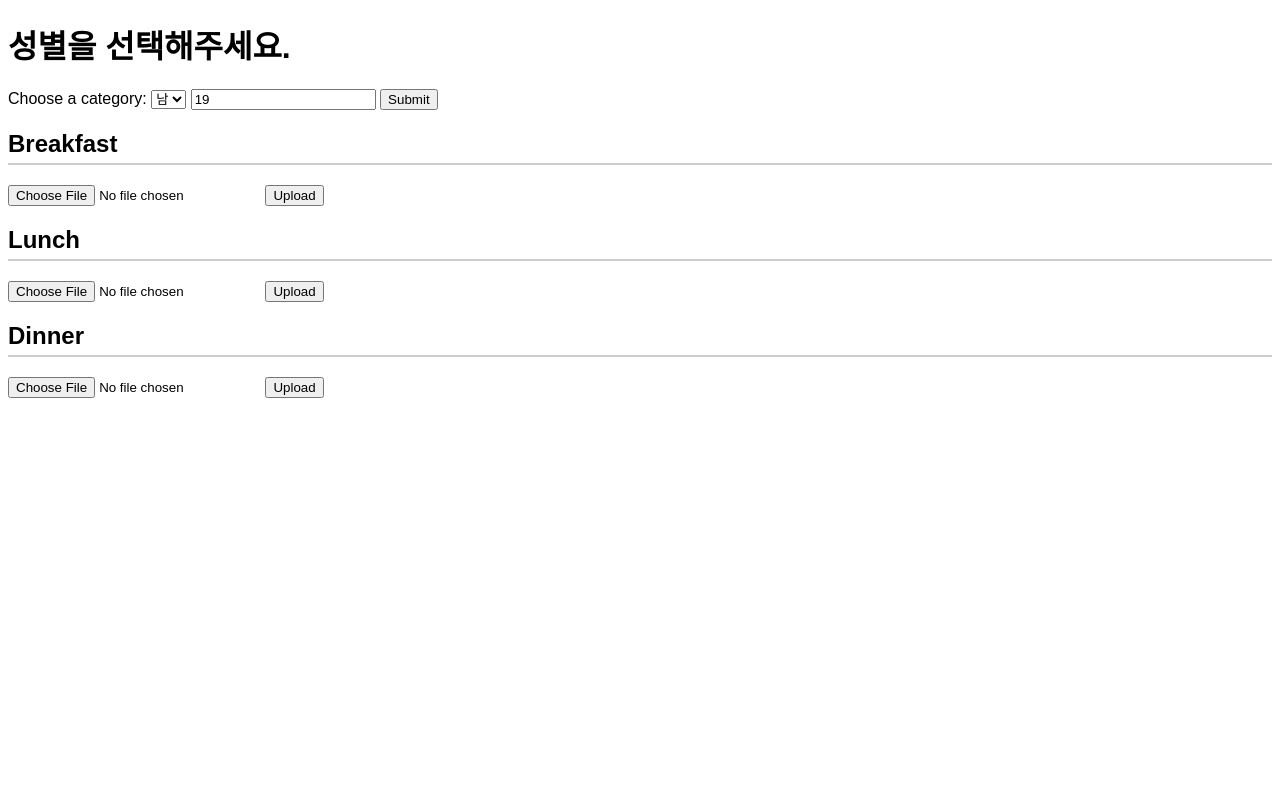
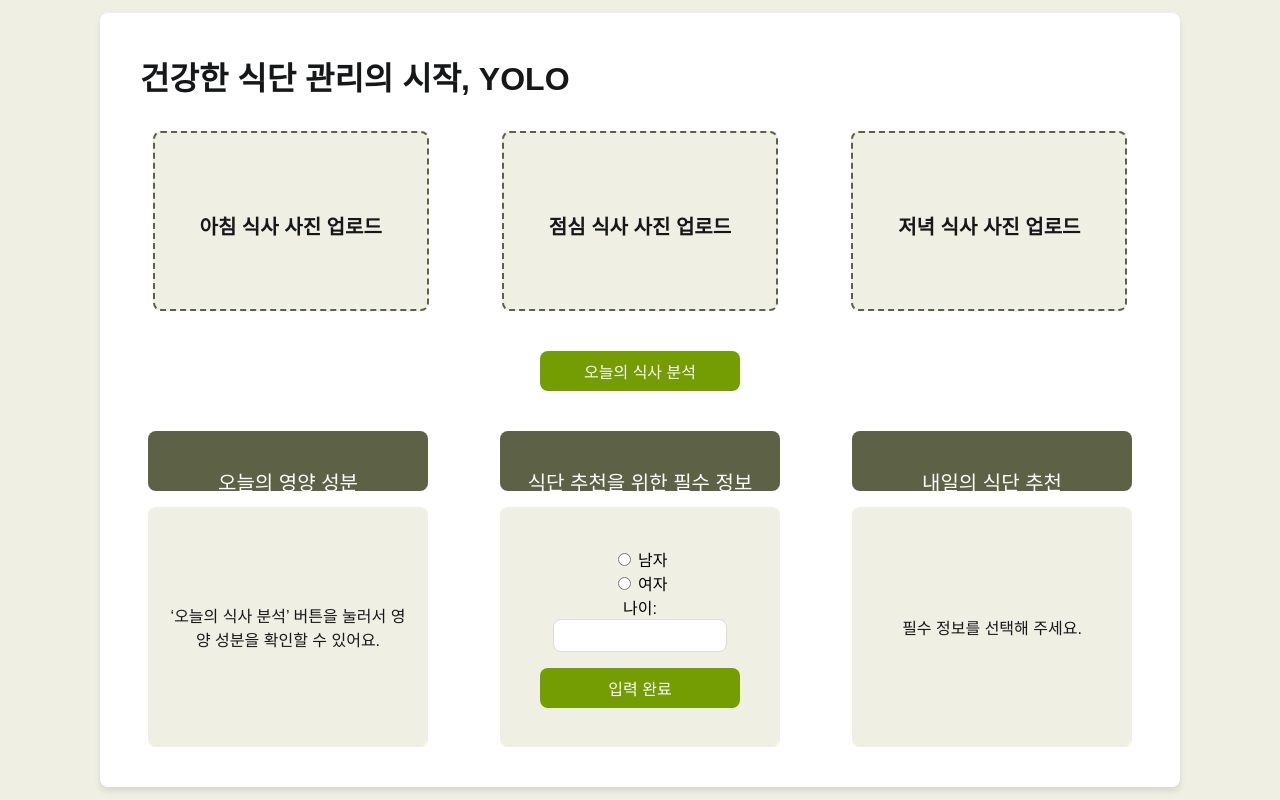
Before and after one commit to ussr1285/your_optimal_dietary_lifestyle_organizer, a Flask app: page / in a window 1280 px wide. Run offline with Flask 3, Linux system fonts and the light colour scheme; parts of the project's set-up code (start-up, migrations or seed data) failed here and were passed over.

Commit message:
프론트엔드 코드 합체

```diff
--- a/Food_recommend.py
+++ b/Food_recommend.py
@@ -37,7 +37,7 @@ class Nutrient:
         if self.gender=='남':
             need_nutrition = man_df.loc[:, self.age] - data.sum(axis=1)
         else:
-            need_nutrition = woman_df.loc[:, self.age] - data.T.sum(axis=1)
+            need_nutrition = woman_df.loc[:, self.age] - data.sum(axis=1)
         return need_nutrition
 
     def get_recommend_food(self):
@@ -54,7 +54,6 @@ class Nutrient:
         remaining_distances = remaining_distances.drop(second_nearest_index)
         third_nearest_index = remaining_distances[~remaining_distances.index.str.contains('|'.join(selected_indices))].idxmin()
         selected_indices.append(third_nearest_index)
-
         return selected_indices
 
 # ## 사용 방법
--- a/app.py
+++ b/app.py
@@ -95,7 +95,6 @@ def render_food_template(food_list, food_nutrient, results):
 def submit():
     gender = request.form.get('gender')
     age = request.form.get('age')
-    age = '0' if age == None else age
 
     food_list = []
     for meal in MEALS:
@@ -106,7 +105,6 @@ def submit():
         last_filename = ''.join((os.listdir(meal_folder)[-1]))
         filepath = '/'.join(['.', UPLOAD_FOLDER, meal, last_filename])
         food_list.append(yolo.img_2_txt(filepath))
-
     results = fr.Nutrient(food_list=food_list, gender=gender, age=int(age))
     food_nutrient = results.get_nutrient_ingestion()
 
--- /dev/null
+++ b/static/styles.css
@@ -0,0 +1,186 @@
+/* 한도연 */
+
+body {
+    font-family: Arial, sans-serif;
+    background-color: #EFEFE4;
+    margin: 0;
+    padding: 0;
+    display: flex;
+    flex-direction: column;
+    justify-content: center;
+    align-items: center;
+    height: 100vh;
+}
+
+.container {
+    width: 1080px;
+    height: auto;
+    margin: auto;
+    padding: 1rem;
+    background-color: #ffffff;
+    border-radius: 0.5rem;
+    box-shadow: 0 4px 6px rgba(0, 0, 0, 0.1);
+    box-sizing: border-box;
+}
+
+h1 {
+    font-size: 2rem;
+    font-weight: bold;
+    color: #161718;
+    margin-top: 1.5rem;
+    margin-left: 1.5rem;
+    margin-bottom: 2rem;
+    text-align: left;
+}
+
+form {
+    display: flex;
+    flex-direction: column;
+    align-items: center;
+}
+
+.meal-sections {
+    display: flex;
+    justify-content: space-between;
+    width: 100%;
+    margin-bottom: 1.5rem;
+}
+
+.meal-section {
+    flex: 1;
+    text-align: center;
+    display: flex;
+    flex-direction: column;
+    align-items: center;
+}
+
+.meal-section h2 {
+    font-size: 1.25rem;
+    font-weight: 600;
+    margin-bottom: 0.5rem;
+}
+
+.custom-file-upload {
+    display: flex;
+    justify-content: center;
+    align-items: center;
+    width: 240px;
+    height: 160px;
+    padding: 0.5rem 1rem;
+    cursor: pointer;
+    background-color: #EFEFE4;
+    color: #161718;
+    border-radius: 0.5rem;
+    text-align: center;
+    transition: background-color 0.3s;
+    border: 2px dashed #5D6247;
+    position: relative;
+    overflow: hidden;
+}
+
+.image-preview {
+    max-width: 100%;
+    max-height: 100%;
+    position: absolute;
+    top: 50%;
+    left: 50%;
+    transform: translate(-50%, -50%);
+    display: block;
+    object-fit: contain;
+    object-position: center;
+}
+
+input[type="file"] {
+    display: none;
+}
+
+button {
+    background-color: #749C03;
+    width: 200px;
+    height: 40px;
+    color: #ffffff;
+    font-size: 1rem;
+    font-weight: 400;
+    padding: 0.5rem 1rem;
+    border-radius: 0.5rem;
+    cursor: pointer;
+    border: none;
+    transition: background-color 0.3s;
+    margin-top: 1rem;
+}
+
+button:hover {
+    background-color: #5e7d02;
+}
+
+.results-container1 {
+    display: flex;
+    flex-direction: row;
+    justify-content: space-between;
+    align-items: center;
+    width: 100%;
+    margin-top: 2.5rem;
+    box-sizing: border-box;
+    padding-left: 2rem;
+    padding-right: 2rem;
+}
+
+.results-container2 {
+    display: flex;
+    flex-direction: row;
+    justify-content: space-between;
+    align-items: center;
+    width: 100%;
+    box-sizing: border-box;
+    margin-top: 1rem;
+    margin-bottom: 1.5rem;
+    padding-left: 2rem;
+    padding-right: 2rem;
+}
+
+.result-title-box {
+    width: 280px;
+    height: 60px;
+    background-color: #5D6247;
+    border-radius: 0.5rem;
+    padding: 1rem;
+    box-sizing: border-box;
+    text-align: center;
+}
+
+.result-content-box {
+    width: 280px;
+    height: 240px;
+    background-color: #EFEFE4;
+    border-radius: 0.5rem;
+    padding: 1rem;
+    flex-direction: column;
+    box-sizing: border-box;
+    text-align: center;
+    display: flex;
+    justify-content: center;
+    align-items: center;
+}
+
+.result-title-box h3 {
+    font-size: 1.25rem;
+    font-weight: 400;
+    color: #ffffff;
+}
+
+.result-content-box p {
+    font-size: 1rem;
+    font-weight: 400;
+    color: #161718;
+}
+
+.result-content-box label {
+    display: block;
+}
+
+.result-content-box input[type="text"] {
+    width: 80%;
+    padding: 0.5rem;
+    border: 1px solid #dcdcdc;
+    border-radius: 0.5rem;
+}
--- a/templates/index.html
+++ b/templates/index.html
@@ -1,106 +1,88 @@
 <!DOCTYPE html>
 <html lang="en">
-
 <head>
     <meta charset="UTF-8">
     <meta name="viewport" content="width=device-width, initial-scale=1.0">
-    <title>Select Category</title>
-    <style>
-        body {
-            font-family: Arial, sans-serif;
-        }
-
-        .container {
-            max-width: 600px;
-            margin: 0 auto;
-        }
-
-        .meal-section {
-            margin-bottom: 20px;
-        }
-
-        h2 {
-            border-bottom: 2px solid #ccc;
-            padding-bottom: 5px;
-        }
-
-        ul {
-            list-style: none;
-            padding: 0;
-        }
-
-        li {
-            margin-bottom: 10px;
-        }
-
-        img {
-            max-width: 100%;
-            height: auto;
-        }
-    </style>
+    <title>Team 9 - YOLO</title>
+    <link rel="stylesheet" href="{{ url_for('static', filename='styles.css') }}">
 </head>
-
 <body>
-    <h1>성별을 선택해주세요.</h1>
-    <form action="{{ url_for('submit') }}" method="post">
-        <label for="gender">Choose a category:</label>
-        <select name="gender" id="gender">
-            <option value="남">남</option>
-            <option value="여">여</option>
-        </select>
-        <input type="number" name="age" id="age" placeholder="나이" value="19" min="1">
-        <input type="submit" value="Submit">
-    </form>
-
-    <div class="meal-section">
-        <h2>Breakfast</h2>
-        <form id="breakfast-form" enctype="multipart/form-data">
-            <input type="file" name="file" id="breakfast-file" accept="image/*">
-            <button type="button" onclick="uploadFile('breakfast')">Upload</button>
+    <div class="container">
+        <h1>건강한 식단 관리의 시작, YOLO</h1>
+        <form id="mealForm" action="javascript:void(0);" method="post" enctype="multipart/form-data">
+            <div class="meal-sections">
+                <div class="meal-section">
+                    <label class="custom-file-upload">
+                        <h2>아침 식사 사진 업로드</h2>
+                        <input type="file" name="breakfast_image" accept="image/*" onchange="previewImage(event, 'breakfastPreview')">
+                        <img id="breakfastPreview" class="image-preview" src="#" alt="아침 식사 이미지 미리보기" style="display: none;">
+                    </label>
+                </div>
+                <div class="meal-section">
+                    <label class="custom-file-upload">
+                        <h2>점심 식사 사진 업로드</h2>
+                        <input type="file" name="lunch_image" accept="image/*" onchange="previewImage(event, 'lunchPreview')">
+                        <img id="lunchPreview" class="image-preview" src="#" alt="점심 식사 이미지 미리보기" style="display: none;">
+                    </label>
+                </div>
+                <div class="meal-section">
+                    <label class="custom-file-upload">
+                        <h2>저녁 식사 사진 업로드</h2>
+                        <input type="file" name="dinner_image" accept="image/*" onchange="previewImage(event, 'dinnerPreview')">
+                        <img id="dinnerPreview" class="image-preview" src="#" alt="저녁 식사 이미지 미리보기" style="display: none;">
+                    </label>
+                </div>
+            </div>
+            <button type="submit" onclick="showResults()">오늘의 식사 분석</button>
         </form>
-        <ul id="breakfast-files"></ul>
-    </div>
-
-    <div class="meal-section">
-        <h2>Lunch</h2>
-        <form id="lunch-form" enctype="multipart/form-data">
-            <input type="file" name="file" id="lunch-file" accept="image/*">
-            <button type="button" onclick="uploadFile('lunch')">Upload</button>
-        </form>
-        <ul id="lunch-files"></ul>
-    </div>
-
-    <div class="meal-section">
-        <h2>Dinner</h2>
-        <form id="dinner-form" enctype="multipart/form-data">
-            <input type="file" name="file" id="dinner-file" accept="image/*">
-            <button type="button" onclick="uploadFile('dinner')">Upload</button>
-        </form>
-        <ul id="dinner-files"></ul>
+        <div class="results-container1">
+            <div class="result-title-box">
+                <h3>오늘의 영양 성분</h3>
+            </div>
+            <div class="result-title-box">
+                <h3>식단 추천을 위한 필수 정보</h3>
+            </div>
+            <div class="result-title-box">
+                <h3>내일의 식단 추천</h3>
+            </div>
+        </div>
+        <div class="results-container2">
+            <div class="result-content-box">
+                <p>‘오늘의 식사 분석’ 버튼을 눌러서 영양 성분을 확인할 수 있어요.</p>
+            </div>
+            <div class="result-content-box">
+                <div>
+                    <label><input type="radio" name="gender" value="남"> 남자</label>
+                    <label><input type="radio" name="gender" value="여"> 여자</label>
+                </div>
+                <div>
+                    <label>나이:</label>
+                    <input type="text" name="age">
+                </div>
+                <button type="submit">입력 완료</button>
+            </div>
+            <div class="result-content-box">
+                <p>필수 정보를 선택해 주세요.</p>
+            </div>
+        </div>
     </div>
 
     <script>
-        function uploadFile(meal) {
-            var form = document.getElementById(meal + '-form');
-            var formData = new FormData(form);
-            var xhr = new XMLHttpRequest();
-            xhr.open('POST', '/upload/' + meal, true);
-            xhr.onload = function () {
-                if (xhr.status === 200) {
-                    var response = JSON.parse(xhr.responseText);
-                    var ul = document.getElementById(meal + '-files');
-                    var li = document.createElement('li');
-                    var img = document.createElement('img');
-                    img.src = response.filepath;
-                    li.appendChild(img);
-                    ul.appendChild(li);
-                } else {
-                    alert('An error occurred!');
-                }
-            };
-            xhr.send(formData);
+        function previewImage(event, previewId) {
+            var reader = new FileReader();
+            reader.onload = function() {
+                var output = document.getElementById(previewId);
+                output.src = reader.result;
+                output.style.display = 'block';
+            }
+            reader.readAsDataURL(event.target.files[0]);
+        }
+
+        function showResults() {
+            document.getElementById("today-nutrition").style.display = "block";
+            document.getElementById("essential-info").style.display = "block";
+            document.getElementById("tomorrow-recommendation").style.display = "block";
         }
     </script>
 </body>
-
 </html>
```
Also changed, not shown: templates/old/index.html (added, +106 -0 lines), templates/old/result.html (added, +31 -0 lines), templates/uploadtest.html (deleted, +0 -71 lines), 1 other file.
